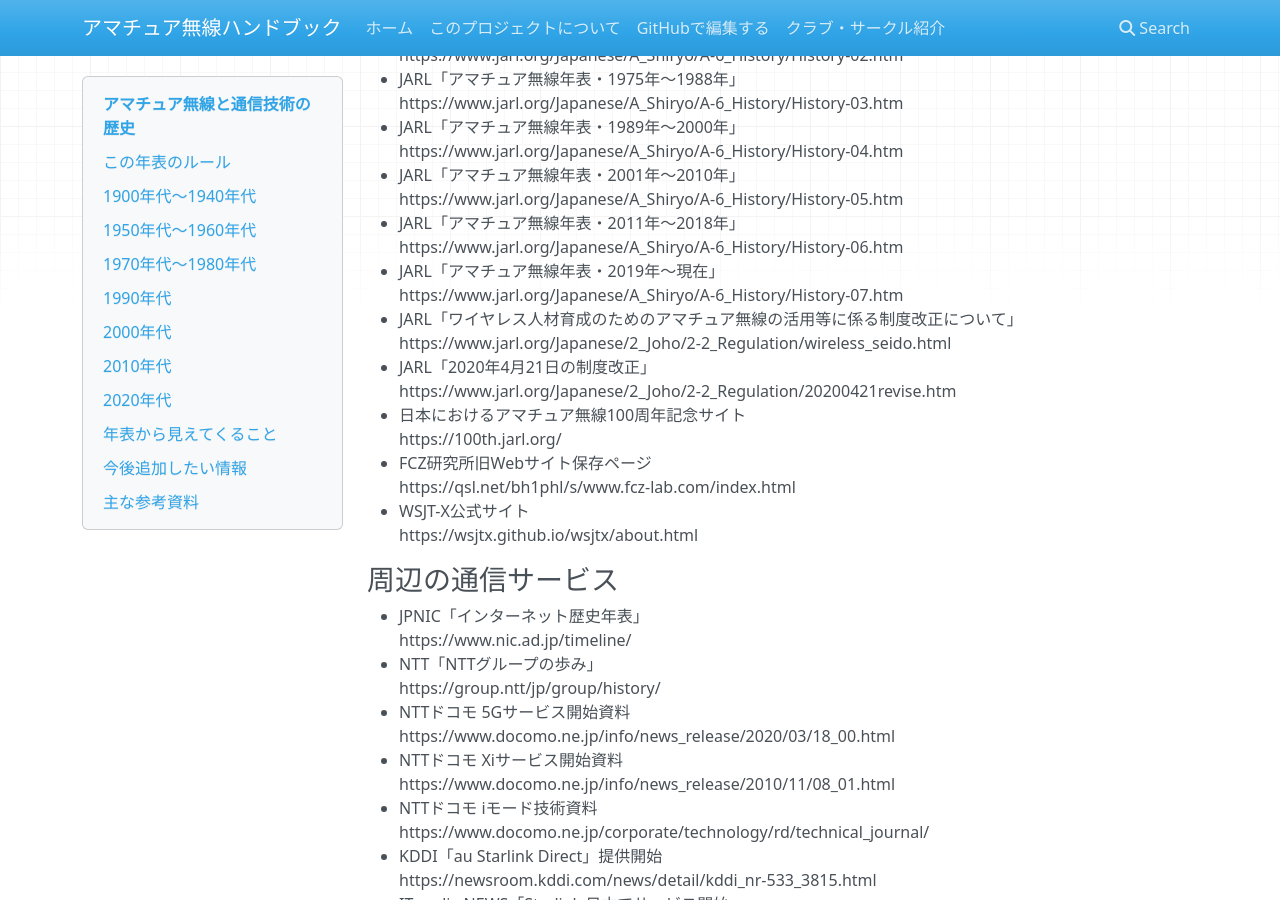
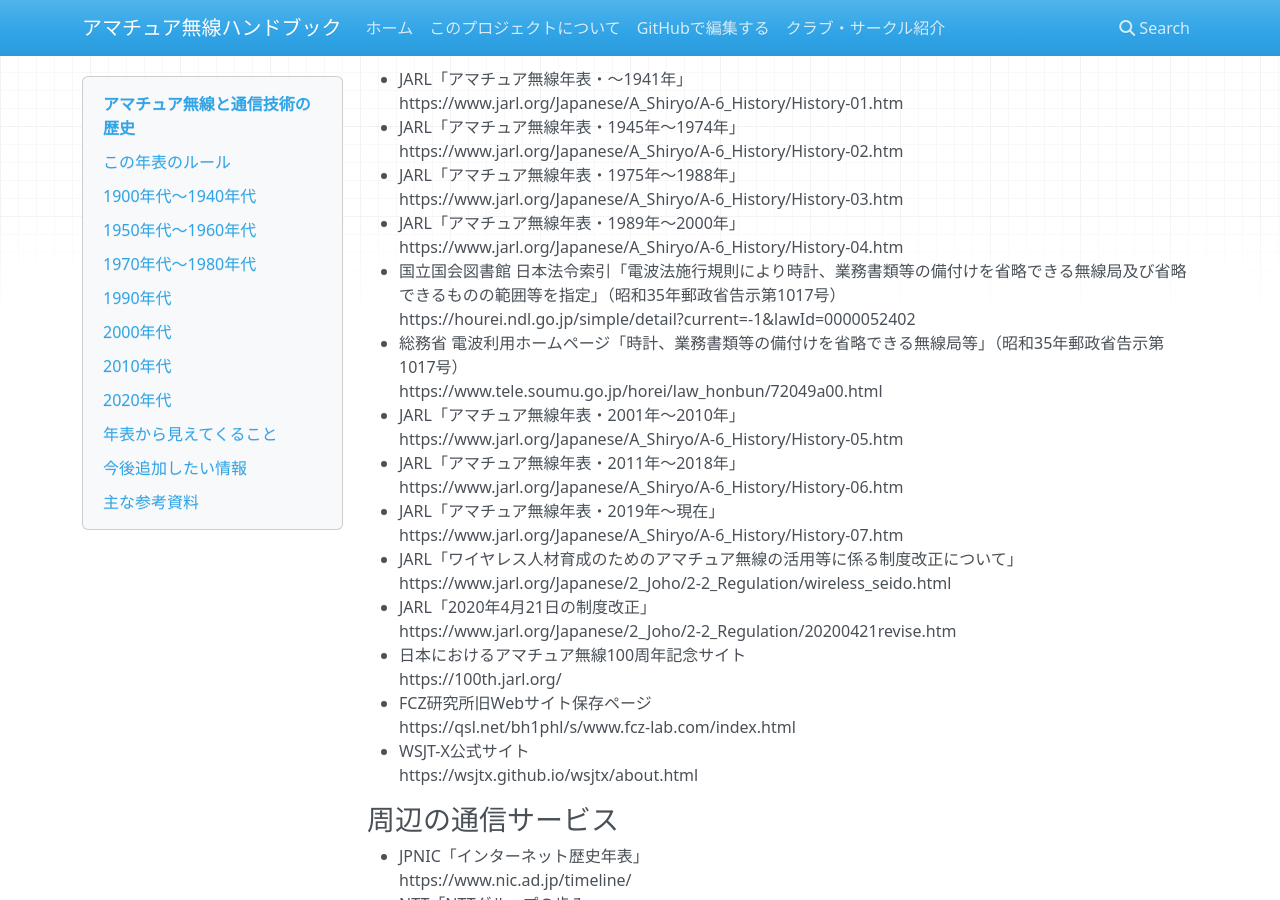
Before and after one commit to CQAKIBA/AmateurRadio-Handbook, an MkDocs documentation site: the page built from docs/15_歴史/history.md, in a window 1280 px wide and 900 px high, scrolled down 8958 px. Built offline with MkDocs 1.6.1, drawn with Linux system fonts in a browser that asks for light colours; nearby versions of some CDN libraries; some of the changed text lies outside the part shown.

Commit message:
Add 1992 abolition of amateur station clock and logbook requirements

```diff
--- a/docs/15_歴史/history.md
+++ b/docs/15_歴史/history.md
@@ -211,6 +211,7 @@
 
 - **9月 [アマチュア無線]** 毛利衛宇宙飛行士がスペースシャトル「エンデバー」からアマチュア無線を運用。
 - **11月 [インターネット]** AT&T JensがUUCP接続サービス「SPIN」を開始。JPNICはこれを日本最初の商用ISPサービスとしています。
+- **12月24日 [アマチュア無線]** 平成4年郵政省告示第737号により、昭和35年郵政省告示第1017号が改正され、アマチュア局は時計および無線業務日誌の備付けを省略できるようになりました。以後、交信記録（ログ）やQSLカードの作成・保存は、通常のアマチュア局について法令上の無線業務日誌として義務付けられるものではなく、運用記録・確認・アワード等のために任意で行うものとなります。
 
 ### 1993年（平成5年）
 
@@ -392,6 +393,10 @@
   https://www.jarl.org/Japanese/A_Shiryo/A-6_History/History-03.htm
 - JARL「アマチュア無線年表・1989年～2000年」
   https://www.jarl.org/Japanese/A_Shiryo/A-6_History/History-04.htm
+- 国立国会図書館 日本法令索引「電波法施行規則により時計、業務書類等の備付けを省略できる無線局及び省略できるものの範囲等を指定」（昭和35年郵政省告示第1017号）
+  https://hourei.ndl.go.jp/simple/detail?current=-1&lawId=0000052402
+- 総務省 電波利用ホームページ「時計、業務書類等の備付けを省略できる無線局等」（昭和35年郵政省告示第1017号）
+  https://www.tele.soumu.go.jp/horei/law_honbun/72049a00.html
 - JARL「アマチュア無線年表・2001年～2010年」
   https://www.jarl.org/Japanese/A_Shiryo/A-6_History/History-05.htm
 - JARL「アマチュア無線年表・2011年～2018年」
```
